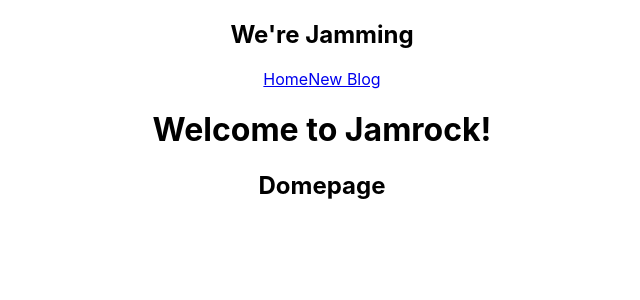
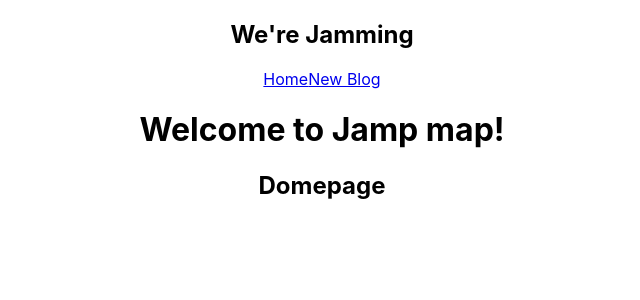
Before and after one commit to Atsdaq/dojo-blog, a React (Create React App) app: page / in a window 1280 px wide. Shown: the top 300 px of the page, without its empty margins (318-958 px from the left). Built offline with nearby package versions, Linux system fonts and the light colour scheme.

Commit message:
Made a change to App.js

```diff
--- a/src/App.js
+++ b/src/App.js
@@ -3,7 +3,7 @@ import './App.css';
 import Navbar from './Navbar';
 import Home  from './Home';
 function App() {
-  const title= 'Welcome to Jamrock!';
+  const title= 'Welcome to Jamp map!';
   return (
     <div className="App">
       <Navbar />
```
